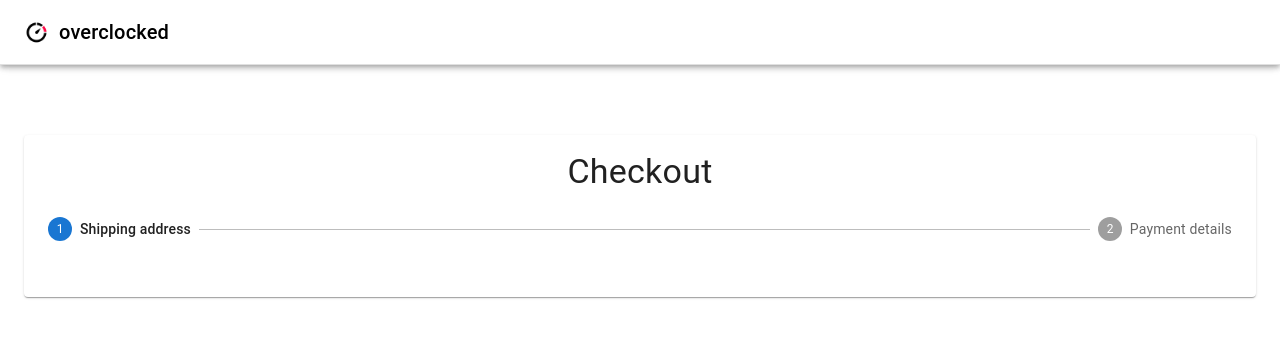
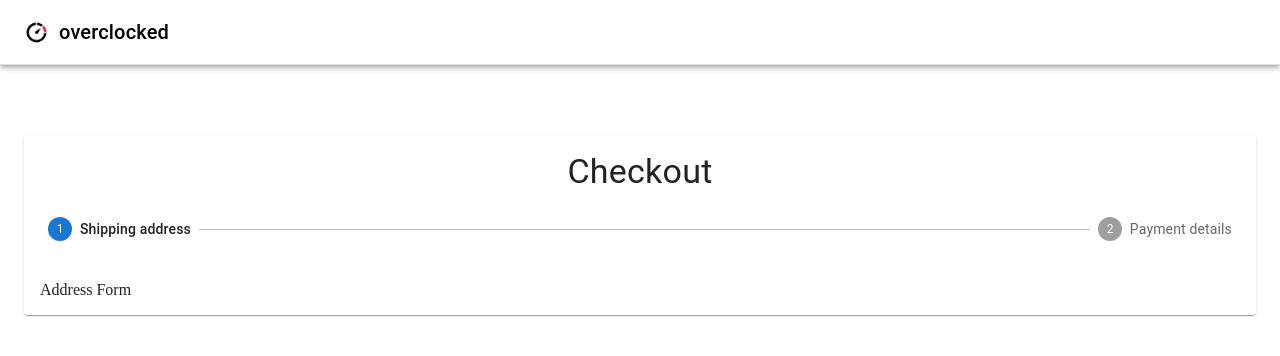
Before and after one commit to ellischung/overclocked, a React (Create React App) app: page /checkout in a window 1280 px wide. Shown: the top 356 px of the page. Built offline with nearby package versions, Linux system fonts and the light colour scheme; no server answers.

Commit message:
added address/payment forms

```diff
--- /dev/null
+++ b/src/components/CheckoutForm/AddressForm.jsx
@@ -0,0 +1,11 @@
+import React from 'react';
+
+const AddressForm = () => {
+    return (
+        <div>
+            Address Form
+        </div>
+    );
+};
+
+export default AddressForm;
--- a/src/components/CheckoutForm/Checkout/Checkout.jsx
+++ b/src/components/CheckoutForm/Checkout/Checkout.jsx
@@ -10,12 +10,18 @@
   Button,
 } from "@mui/material";
 import useStyles from "./styles";
+import AddressForm from "../AddressForm";
+import PaymentForm from "../PaymentForm";
 
 const steps = ["Shipping address", "Payment details"];
 
 const Checkout = () => {
   const classes = useStyles();
   const [activeStep, setActiveStep] = useState(0);
+
+  const Confirmation = () => <div>Confirmation</div>;
+
+  const Form = () => (activeStep === 0 ? <AddressForm /> : <PaymentForm />);
 
   return (
     <>
@@ -32,6 +38,7 @@
               </Step>
             ))}
           </Stepper>
+          {activeStep === steps.length ? <Confirmation /> : <Form />}
         </Paper>
       </main>
     </>
--- /dev/null
+++ b/src/components/CheckoutForm/PaymentForm.jsx
@@ -0,0 +1,11 @@
+import React from 'react';
+
+const PaymentForm = () => {
+    return (
+        <div>
+            Payment Form
+        </div>
+    );
+};
+
+export default PaymentForm;
```
